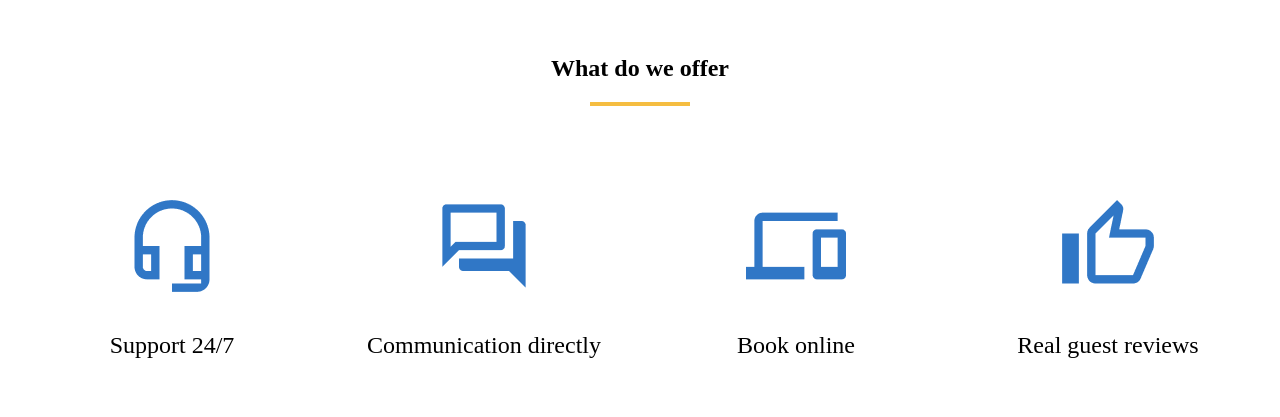
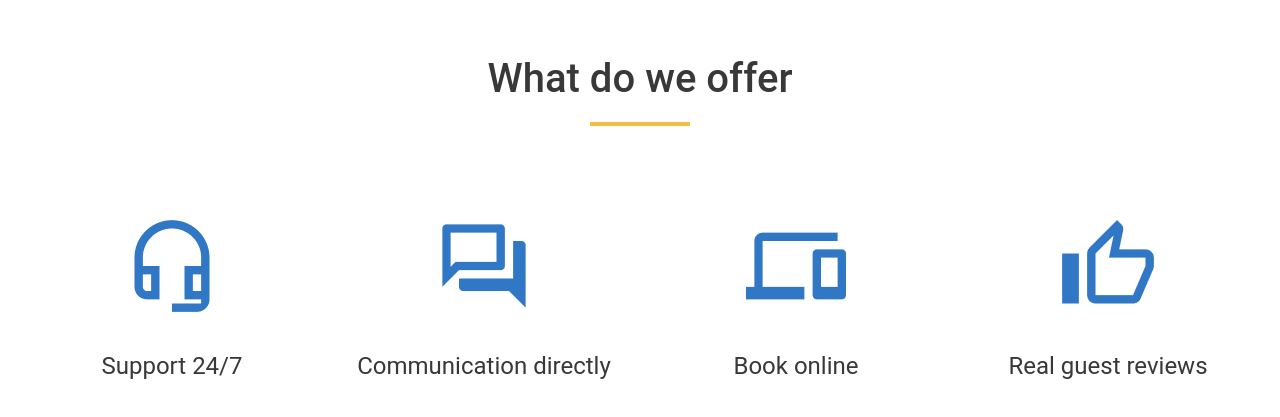
Before and after one commit to AndreyHes/if-html, a plain HTML site: page index.html in a window 1280 px wide. Shown: the part 273-690 px from the top of the page. Drawn offline with Linux system fonts and the light colour scheme.

Commit message:
Added fonts and styles for text

```diff
--- a/index.html
+++ b/index.html
@@ -7,7 +7,7 @@
   </head>
   <body>
     <div class="block">
-      <h2>What do we offer</h2>
+      <h2 class="text-offer">What do we offer</h2>
       <hr>
       <div class="vector-group ">
         <div class="container-group col ">
--- a/style/style.css
+++ b/style/style.css
@@ -1,5 +1,10 @@
 * {
 url('https://fonts.googleapis.com/css2?family=Roboto&display=swap');
+}
+
+
+body {
+  font-family: 'Roboto', sans-serif;
 }
 
 
@@ -46,5 +51,14 @@ hr {
   text-align: center  ;
   font-size: 24px;
   font-weight: 400;
+  font-family: 'Roboto', sans-serif;
+  color: #383838;
+}
+
+.text-offer {
+  font-weight: 500;
+  font-size: 40px;
+  color: #383838;
+  font-family: 'Roboto', sans-serif;
 
 }
```
